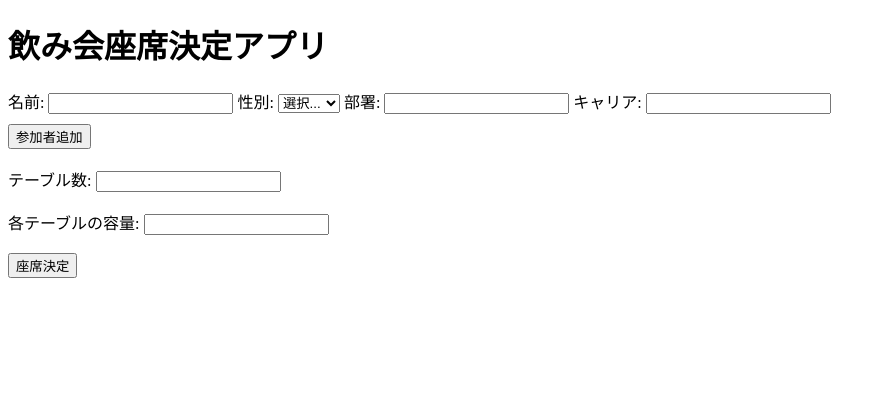
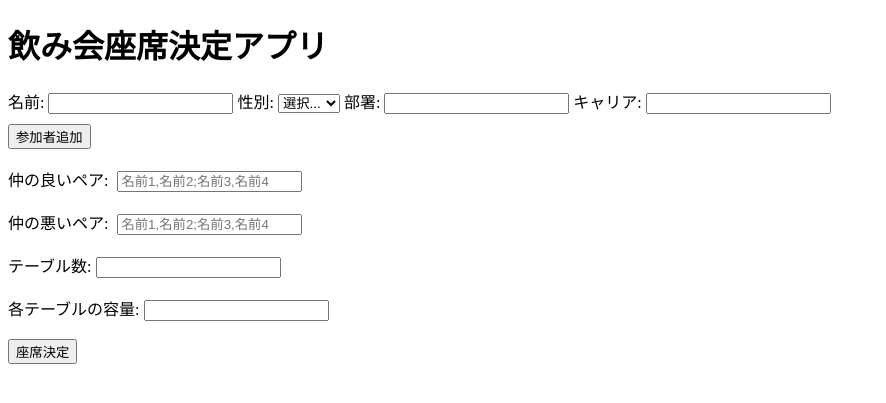
Before and after one commit to m78hayata/my_flask_app, a Flask app: page / in a window 1280 px wide. Shown: the top 403 px of the page, without its empty margins (0-886 px from the left). Run offline with Flask 3, Linux system fonts and the light colour scheme.

Commit message:
revise UI

```diff
--- a/templates/index.html
+++ b/templates/index.html
@@ -17,6 +17,12 @@
             <!-- 参加者情報入力欄がここに挿入されます -->
         </div>
         <button type="button" onclick="addParticipant()">参加者追加</button><br><br>
+
+        <label for="good_pairs">仲の良いペア:</label>
+        <input type="text" id="good_pairs" name="good_pairs" placeholder="名前1,名前2;名前3,名前4" required><br><br>
+        <label for="bad_pairs">仲の悪いペア:</label>
+        <input type="text" id="bad_pairs" name="bad_pairs" placeholder="名前1,名前2;名前3,名前4" required><br><br>
+
         テーブル数: <input type="number" name="num_tables" required><br><br>
         各テーブルの容量: <input type="text" name="table_capacities" required><br><br>
         <input type="submit" value="座席決定">
```
Also changed, not shown: other parts of templates/index.html (+1 -1 lines).
